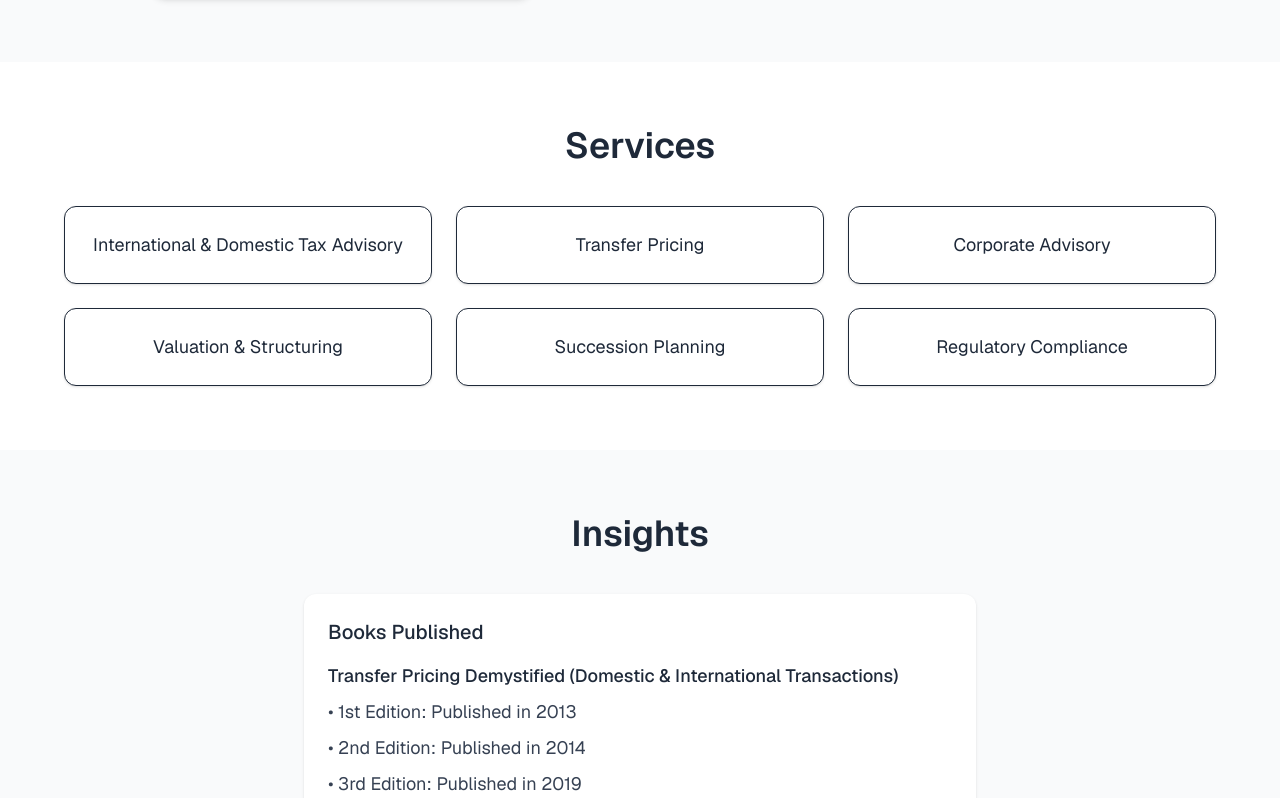
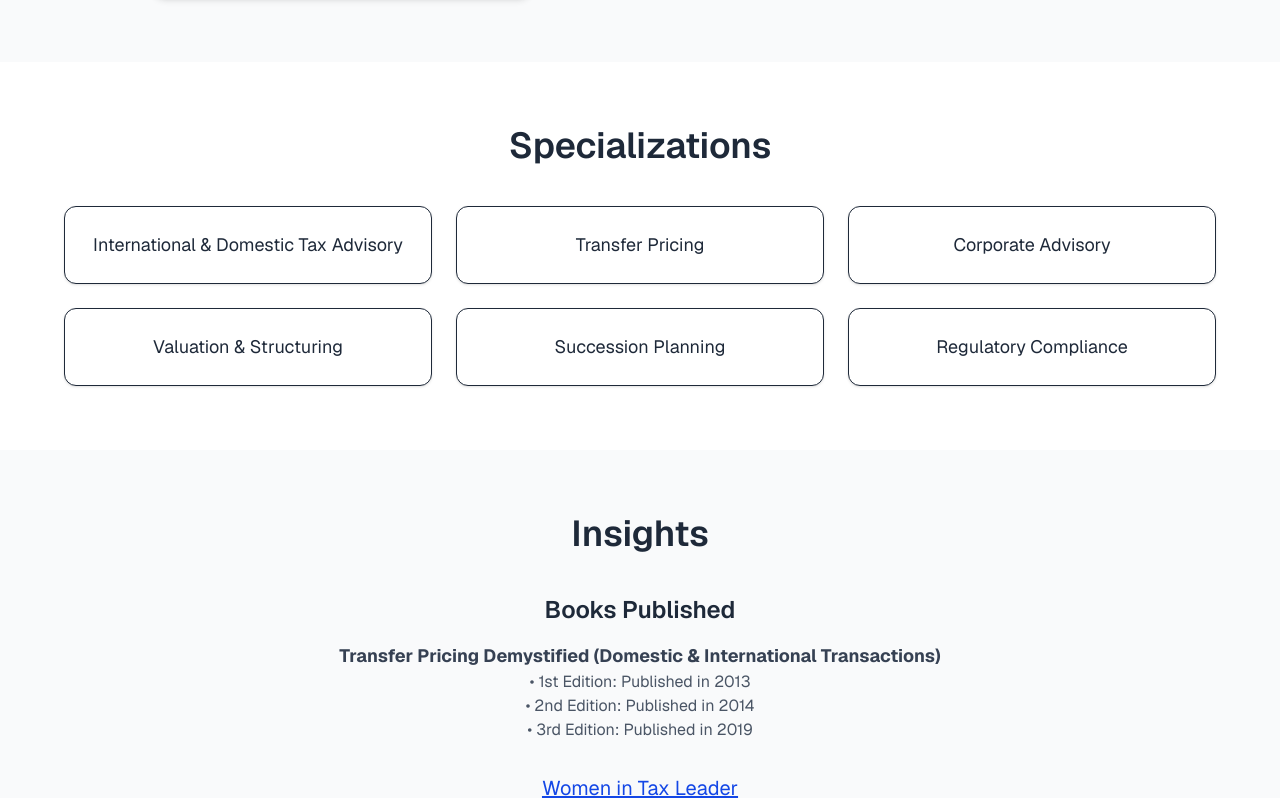
Before and after one commit to pallavidinodia/pallavi-website, a Next.js app: page / in a window 1280 px wide. Shown: the part 883-1681 px from the top of the page. Built offline with nearby package versions, Linux system fonts and the light colour scheme.

Commit message:
final content update

```diff
--- a/app/page.tsx
+++ b/app/page.tsx
@@ -13,7 +13,7 @@ export default function Home() {
           </h1>
           <nav className="hidden md:flex space-x-6 text-sm md:text-base text-gray-600">
             <a href="#about">About</a>
-            <a href="#services">Services</a>
+            <a href="#services">Specializations</a>
             <a href="#insights">Insights</a>
             <a href="#contact">Contact</a>
           </nav>
@@ -59,11 +59,11 @@ export default function Home() {
         </div>
       </section>
 
-      {/* Services */}
+      {/* Specializations */}
       <section id="services" className="py-16 px-4">
         <div className="max-w-6xl mx-auto">
           <h3 className="text-2xl sm:text-3xl md:text-4xl font-semibold mb-10 text-center">
-            Services
+            Specializations
           </h3>
           <div className="grid sm:grid-cols-2 md:grid-cols-3 gap-6">
             {[
@@ -82,7 +82,7 @@ export default function Home() {
         </div>
       </section>
 
-      {/* Insights (UPDATED) */}
+      {/* Insights */}
       <section id="insights" className="bg-gray-50 py-16 px-4">
         <div className="max-w-5xl mx-auto text-center">
           <h3 className="text-2xl sm:text-3xl md:text-4xl font-semibold mb-10">
@@ -90,24 +90,20 @@ export default function Home() {
           </h3>
 
           {/* Books */}
-          <div className="bg-white p-6 rounded-xl shadow-sm text-left max-w-2xl mx-auto">
-            <p className="text-lg md:text-xl font-medium mb-4">
+          <div className="mb-8">
+            <h4 className="text-xl md:text-2xl font-semibold mb-4">
               Books Published
+            </h4>
+            <p className="text-gray-700 text-lg">
+              <strong>Transfer Pricing Demystified (Domestic & International Transactions)</strong>
             </p>
-
-            <p className="text-base md:text-lg font-medium mb-2">
-              Transfer Pricing Demystified (Domestic & International Transactions)
-            </p>
-
-            <ul className="text-gray-700 text-base md:text-lg space-y-2">
-              <li>• 1st Edition: Published in 2013</li>
-              <li>• 2nd Edition: Published in 2014</li>
-              <li>• 3rd Edition: Published in 2019</li>
-            </ul>
+            <p className="text-gray-600">• 1st Edition: Published in 2013</p>
+            <p className="text-gray-600">• 2nd Edition: Published in 2014</p>
+            <p className="text-gray-600">• 3rd Edition: Published in 2019</p>
           </div>
 
-          {/* Recognition Link */}
-          <div className="mt-8">
+          {/* Recognition */}
+          <div>
             <a
               href="https://www.itrworldtax.com/Lawyer/SR-Dinodia-Co/Pallavi-Dinodia/Profile/1975#undefined"
               target="_blank"
@@ -120,7 +116,7 @@ export default function Home() {
       </section>
 
       {/* Board Positions */}
-      <section className="bg-gray-50 py-16 px-4">
+      <section className="py-16 px-4">
         <div className="max-w-6xl mx-auto text-center">
           <h3 className="text-2xl sm:text-3xl md:text-4xl font-semibold mb-10">
             Board Positions
@@ -162,12 +158,10 @@ export default function Home() {
         <h3 className="text-2xl md:text-4xl font-semibold mb-4">
           Contact
         </h3>
-        <p className="text-lg md:text-xl">
-          Email: pallavidinodia@srdinodia.com
-        </p>
+        <p className="text-lg md:text-xl">Email: pallavidinodia@srdinodia.com</p>
       </section>
 
-      {/* Footer */}
+      {/* Disclaimer */}
       <footer className="bg-[#0A2540] text-gray-300 text-sm p-6 text-center">
         <p>
           Disclaimer: This website is for informational purposes only and does not constitute solicitation or professional advice.
```
